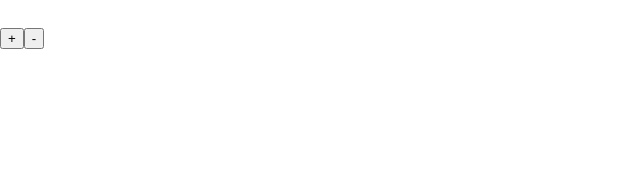
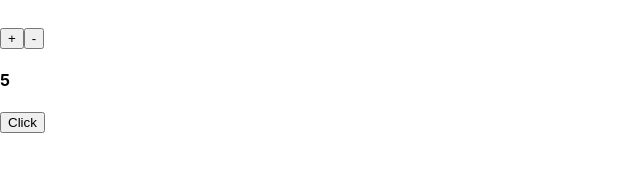
Before and after one commit to Edyta2801/exercises-redux-day4, a React (Create React App) app: page / in a window 1280 px wide. Shown: the part 159-330 px from the top of the page, without its empty margins (0-640 px from the left). Built offline with nearby package versions, Linux system fonts and the light colour scheme.

Commit message:
finished  Task 3.2

```diff
--- a/src/PassingProps/PassingProps.js
+++ b/src/PassingProps/PassingProps.js
@@ -8,10 +8,14 @@
 //      w PassingProps sprawdź czy komponent je otrzymał (użyj narzędzi Reactowych w Chrome).
 
 import React from 'react'
+import PassingPropsPrim from './PassingPropsPrim'
 
 const PassingProps = (props) => (
   <div>
-
+    <PassingPropsPrim
+      passingValue={props.passingValue}
+      passingFun={props.passingFun}
+    />
   </div>
 )
 
--- a/src/PassingProps/PassingPropsBis.js
+++ b/src/PassingProps/PassingPropsBis.js
@@ -1,16 +1,14 @@
 import React from 'react'
-
-const PassingPropsBis = (props) => (
+ const PassingPropsBis = (props) => (
   <div>
     <h4>
-      {}
+      {props.passingValue}
     </h4>
     <button
-      onClick={}
+      onClick={props.passingFun}
     >
       Click
     </button>
   </div>
 )
-
-export default PassingPropsBis
+ export default PassingPropsBis
--- a/src/PassingProps/PassingPropsPrim.js
+++ b/src/PassingProps/PassingPropsPrim.js
@@ -1,8 +1,7 @@
 
 import React from 'react'
 import PassingPropsBis from './PassingPropsBis'
-
-const PassingPropsPrim = (props) => (
+ const PassingPropsPrim = (props) => (
   <div>
     <PassingPropsBis
       passingValue={props.passingValue}
@@ -10,5 +9,4 @@ const PassingPropsPrim = (props) => (
     />
   </div>
 )
-
-export default PassingPropsPrim
+ export default PassingPropsPrim
```
